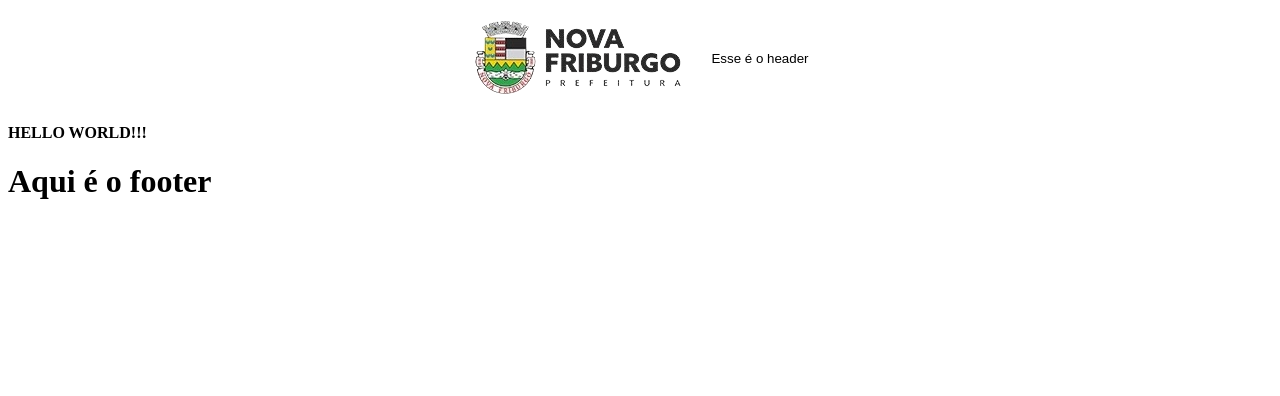
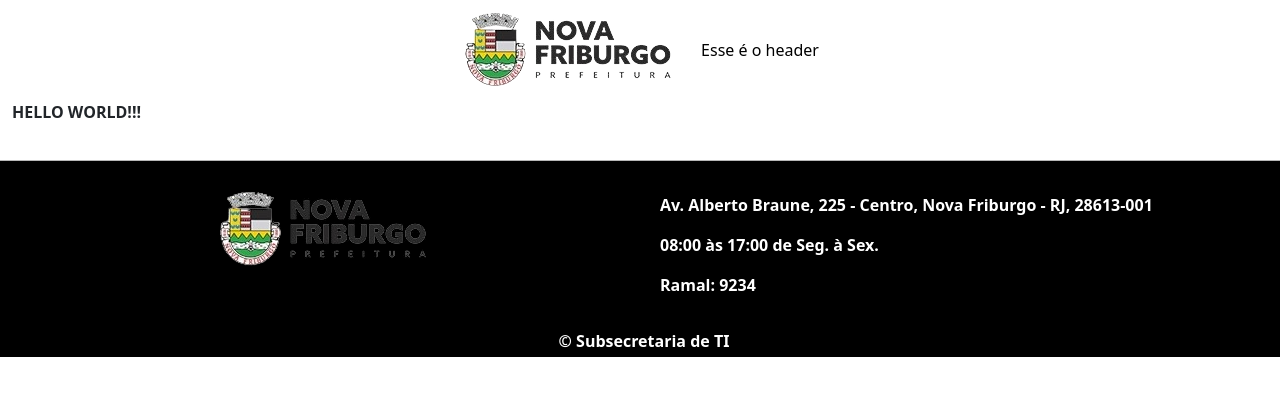
Before and after one commit to tipmnf/chamadosTI, a Django app: page / in a window 1280 px wide. Shown: the top 396 px of the page. Run offline with Django 4.2, Linux system fonts and the light colour scheme; a user stored in the database is signed in.

Commit message:
0.0.5 footer adjusts to :D

```diff
--- a/chamadosApp/static/css/style.css
+++ b/chamadosApp/static/css/style.css
@@ -3,3 +3,7 @@
     font-size: 1.3em;
     color: red;
 }
+
+body{
+    margin: 0;
+}
--- a/chamadosApp/templates/footer.html
+++ b/chamadosApp/templates/footer.html
@@ -1,2 +1,38 @@
-{% comment %} FAÇA O FOOTER AQUI {% endcomment %}
-<h1>Aqui é o footer</h1>
+<footer class="row" style=" background-color: black; color: white; border-top: 1px solid rgb(184, 184, 184); margin: 0;margin-top:20px;">
+    <div class="col">
+      <div class="row pt-3 pb-2 mobile-flex-column"> <!-- Reduza os valores de pt- e pb- aqui -->
+        <div class="col d-flex flex-column">
+          <img class="img-fluid logo m-auto" src="/static/img/prefeitura.png" alt="">
+          <p class="mx-auto mt-3"> <!-- Reduza o valor de mt- aqui -->
+            <!-- Conteúdo opcional aqui -->
+          </p>
+        </div>
+        <div class="col">
+          <p>
+            <b class="text-uppercase">
+              <!-- Conteúdo opcional aqui -->
+            </b>
+          </p>
+          <p>
+            <b><i class="fa-solid fa-location-dot me-2"></i></b>
+            Av. Alberto Braune, 225 - Centro, Nova Friburgo - RJ, 28613-001
+          </p>
+          <p>
+            <b><i class="fa-solid fa-clock me-2"></i></b>
+            08:00 às 17:00 de Seg. à Sex.
+          </p>
+          <p>
+            <b><i class="fa-solid fa-phone me-2"></i></b>
+            Ramal: 9234
+          </p>
+        </div>
+      </div>
+      <div class="row bg-black">
+        <div class="col d-flex px-2 pt-2 pb-1"> <!-- Reduza os valores de px-, pt-, e pb- aqui -->
+          <div class="d-flex mx-auto">
+            <b class="ms-2">© Subsecretaria de TI</b>
+          </div>
+        </div>
+      </div>
+    </div>
+  </footer>
--- a/chamadosApp/templates/template.html
+++ b/chamadosApp/templates/template.html
@@ -4,6 +4,12 @@
     <meta charset="UTF-8" />
     <link href="https://fonts.googleapis.com/css2?family=M+PLUS+Rounded+1c:wght@500&family=Montserrat&family=Roboto:wght@700;900&display=swap" rel="stylesheet">
     <meta http-equiv="X-UA-Compatible" content="IE=edge" />
+    <link rel="stylesheet" href="https://cdn.jsdelivr.net/npm/bootstrap@5.3.0/dist/css/bootstrap.min.css">
+    <script src="https://cdn.jsdelivr.net/npm/bootstrap@5.3.0/dist/js/bootstrap.min.js"></script>
+    <script src="https://code.jquery.com/jquery-3.6.0.min.js"></script>
+    <script src="https://cdn.jsdelivr.net/npm/bootstrap@5.3.0/dist/js/bootstrap.min.js"></script>
+
+
     <meta name="viewport" content="width=device-width, initial-scale=1.0" />
     <link rel="icon" type="image/png" href="/static/img/icon.png" />
     <title>
```
